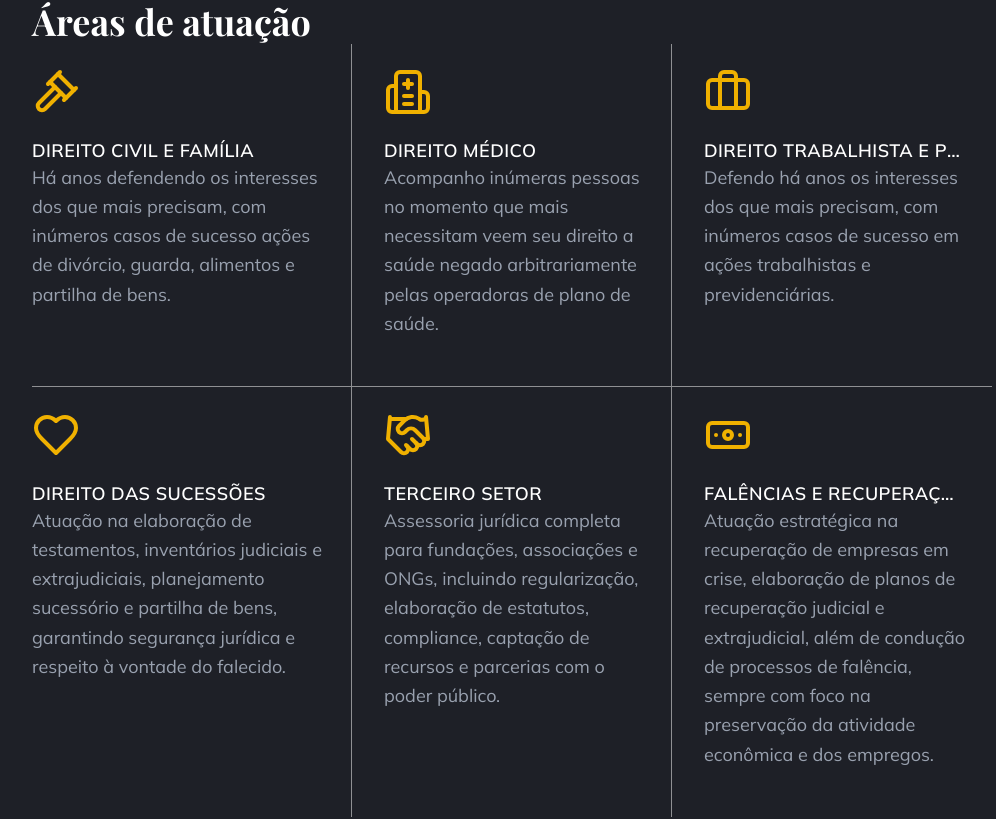
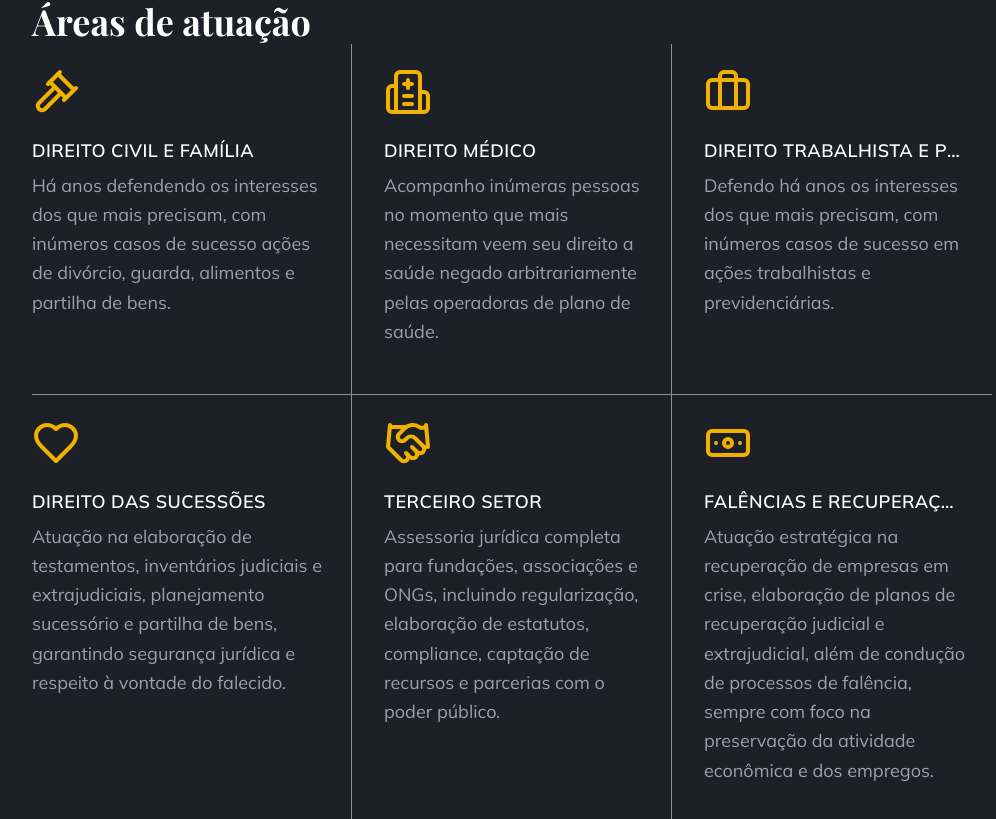
Before and after one commit to Vitor-Felix-Sites/paulomoraesadv, a Next.js app: page / in a window 1280 px wide. Shown: the part 1141-1960 px from the top of the page, without its empty margins (128-1124 px from the left). Built offline with nearby package versions, Linux system fonts and the light colour scheme.

Commit message:
fix: ajuste do padding

```diff
--- a/src/components/PracticeAreas/index.tsx
+++ b/src/components/PracticeAreas/index.tsx
@@ -101,7 +101,7 @@ const PracticeAreas = () => {
               <h4 className={`text-4xl leading-tight w-full truncate ${area.styles?.title}`}>
                 {area.title}
               </h4>
-              <p className={`text-lg ${area.styles?.description}`}>
+              <p className={`text-lg pt-2 ${area.styles?.description}`}>
                 {area.description}
               </p>
               </div>
```
